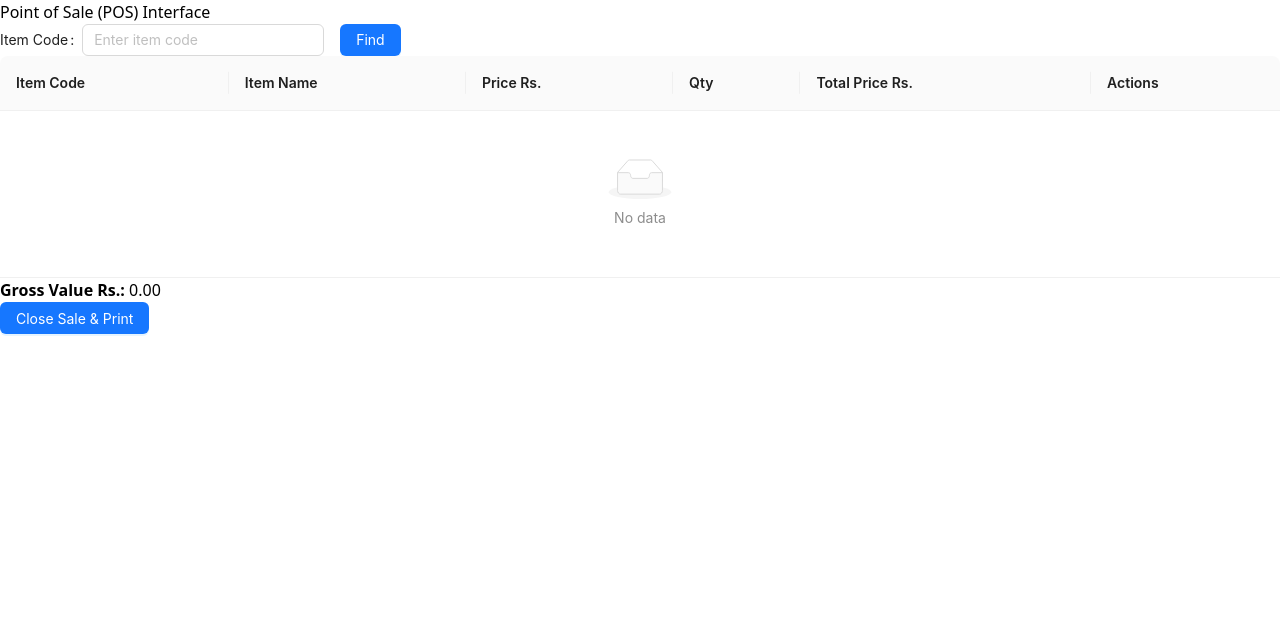
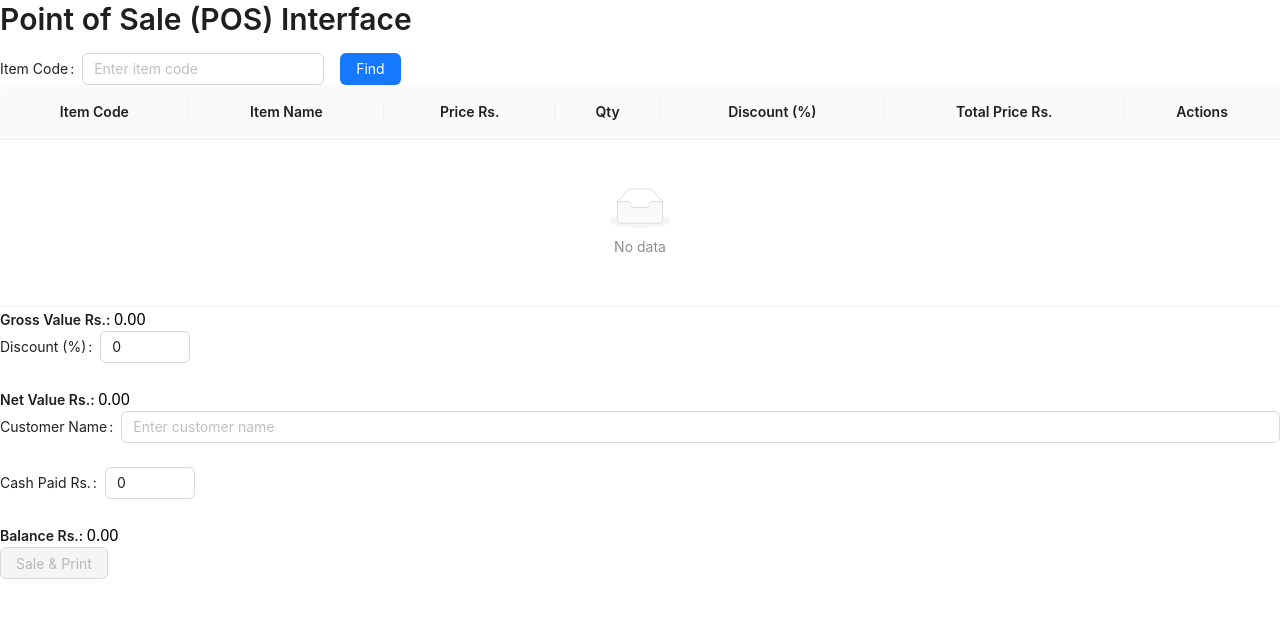
Before and after one commit to pasanMahela/tyre, a React (Vite) app in the folder client/: page /pos in a window 1280 px wide. Shown: the top 618 px of the page. Built offline with nearby package versions, Linux system fonts and the light colour scheme.

Commit message:
update pos page

```diff
--- a/client/package.json
+++ b/client/package.json
@@ -12,6 +12,7 @@
   "dependencies": {
     "antd": "^5.20.3",
     "axios": "^1.7.5",
+    "moment": "^2.30.1",
     "react": "^18.3.1",
     "react-dom": "^18.3.1",
     "react-icons": "^5.3.0",
--- a/client/src/pages/POS.jsx
+++ b/client/src/pages/POS.jsx
@@ -1,11 +1,19 @@
-import React, { useState } from 'react';
-import { Input, Button, Table, Form, InputNumber, message } from 'antd';
+import React, { useState, useEffect } from 'react';
+import { Input, Button, Table, Form, InputNumber, message, Typography } from 'antd';
 import axios from 'axios';
+import moment from 'moment';
+
+const { Title, Text } = Typography;
 
 function POS() {
   const [form] = Form.useForm();
   const [items, setItems] = useState([]);
   const [currentItem, setCurrentItem] = useState(null);
+  const [totalAmount, setTotalAmount] = useState(0);
+  const [discount, setDiscount] = useState(0);
+  const [netValue, setNetValue] = useState(0);
+  const [cashPaid, setCashPaid] = useState(0);
+  const [balance, setBalance] = useState(0);
 
   const handleSearch = async () => {
     const itemCode = form.getFieldValue('itemCode');
@@ -19,12 +27,16 @@ function POS() {
       const fetchedItem = response.data;
 
       if (!fetchedItem) {
-        message.error('Item not found.');
+        message.error('Wrong item number.');
         return;
       }
 
       setCurrentItem(fetchedItem);
-      form.setFieldsValue({ ...fetchedItem, quantity: 1 });
+      form.setFieldsValue({
+        quantity: 1,
+        discount: 0,
+        price: fetchedItem.retailPrice || 0
+      });
     } catch (error) {
       message.error('Error fetching item details.');
       console.error('Error fetching item:', error);
@@ -32,20 +44,43 @@ function POS() {
   };
 
   const handleAddItem = () => {
-    if (!currentItem) return;
-
-    const quantity = form.getFieldValue('quantity');
-    if (quantity <= 0) {
-      message.error('Quantity must be greater than 0.');
+    if (!currentItem) {
+      message.warning("No item selected.");
       return;
     }
+
+    const quantity = form.getFieldValue('quantity') || 1;
+    const discount = form.getFieldValue('discount') || 0;
+    const price = form.getFieldValue('price') || currentItem.retailPrice || 0;
+
+    if (quantity <= 0 || price <= 0) {
+      message.error('Price and quantity must be greater than 0.');
+      return;
+    }
+
+    // Check if stock is available
+    if (quantity > currentItem.currentStock) {
+      message.error('Insufficient stock available.');
+      return;
+    }
+
+    const totalPrice = quantity * price;
+    const discountedPrice = totalPrice - (totalPrice * discount / 100);
 
     const newItem = {
       ...currentItem,
       quantity,
-      totalPrice: quantity * currentItem.price,
+      discount,
+      totalPrice: discountedPrice,
+      price,
     };
-    setItems([...items, newItem]);
+
+    const updatedItems = [...items, newItem];
+    setItems(updatedItems);
+
+    const newTotalAmount = updatedItems.reduce((total, item) => total + item.totalPrice, 0);
+    setTotalAmount(newTotalAmount);
+    setNetValue(newTotalAmount); // Keep net value as the sum of all item prices (already discounted individually)
     form.resetFields();
     setCurrentItem(null);
   };
@@ -53,58 +88,99 @@ function POS() {
   const handleRemoveItem = (itemCode) => {
     const updatedItems = items.filter(item => item.itemCode !== itemCode);
     setItems(updatedItems);
+    const newTotalAmount = updatedItems.reduce((total, item) => total + item.totalPrice, 0);
+    setTotalAmount(newTotalAmount);
+    setNetValue(newTotalAmount); // Recalculate net value based on updated items
   };
+
+  const handleCashPaidChange = (value) => {
+    setCashPaid(value);
+    setBalance(value - netValue);
+  };
+
+  useEffect(() => {
+    const newNetValue = totalAmount - (totalAmount * discount / 100); // Apply global discount if needed
+    setNetValue(newNetValue);
+    setBalance(cashPaid - newNetValue);
+  }, [totalAmount, discount, cashPaid]);
 
   const columns = [
     {
       title: 'Item Code',
       dataIndex: 'itemCode',
       key: 'itemCode',
+      align: 'center',
     },
     {
       title: 'Item Name',
       dataIndex: 'itemName',
       key: 'itemName',
+      align: 'center',
     },
     {
       title: 'Price Rs.',
       dataIndex: 'price',
       key: 'price',
+      align: 'center',
+      render: (price) => <Text>{price.toFixed(2)}</Text>,
     },
     {
       title: 'Qty',
       dataIndex: 'quantity',
       key: 'quantity',
+      align: 'center',
+    },
+    {
+      title: 'Discount (%)',
+      dataIndex: 'discount',
+      key: 'discount',
+      align: 'center',
     },
     {
       title: 'Total Price Rs.',
       dataIndex: 'totalPrice',
       key: 'totalPrice',
+      align: 'center',
+      render: (totalPrice) => <Text>{totalPrice.toFixed(2)}</Text>,
     },
     {
       title: 'Actions',
       key: 'actions',
+      align: 'center',
       render: (_, record) => (
-        <Button type="link" onClick={() => handleRemoveItem(record.itemCode)}>
+        <Button type="link" danger onClick={() => handleRemoveItem(record.itemCode)}>
           Remove
         </Button>
       ),
     },
   ];
 
-  const totalAmount = items.reduce((total, item) => total + item.totalPrice, 0);
+  const handleCloseSale = async () => {
+    if (cashPaid < netValue) {
+      message.error('Insufficient payment.');
+      return;
+    }
 
-  const handleCloseSale = async () => {
     try {
       const saleData = {
         items,
         totalAmount,
-        // Add more fields as required, like customer details, payment method, etc.
+        discount,
+        netValue,
+        cashPaid,
+        balance,
+        date: moment().format('YYYY-MM-DD'),
       };
 
       await axios.post('http://localhost:5000/api/sales', saleData);
       message.success('Sale completed successfully!');
       setItems([]); // Clear the cart
+      form.resetFields();
+      setTotalAmount(0);
+      setDiscount(0);
+      setNetValue(0);
+      setCashPaid(0);
+      setBalance(0);
     } catch (error) {
       message.error('Error closing sale.');
       console.error('Error closing sale:', error);
@@ -112,24 +188,34 @@ function POS() {
   };
 
   return (
-    <div className="max-w-4xl mx-auto p-6 bg-white rounded-lg shadow-md">
-      <h2 className="text-center text-2xl mb-4">Point of Sale (POS) Interface</h2>
+    <div className="max-w-4xl mx-auto p-6 bg-white rounded-lg shadow-lg">
+      <Title level={2} className="text-center mb-6 text-indigo-600">
+        Point of Sale (POS) Interface
+      </Title>
 
-      <Form form={form} layout="inline" className="mb-4">
+      <Form form={form} layout="inline" className="mb-4 space-x-4">
         <Form.Item name="itemCode" label="Item Code">
-          <Input placeholder="Enter item code" />
+          <Input placeholder="Enter item code" className="rounded-md" />
         </Form.Item>
-        <Button onClick={handleSearch} type="primary">Find</Button>
+        <Button onClick={handleSearch} type="primary" className="rounded-md bg-indigo-500 hover:bg-indigo-600">
+          Find
+        </Button>
 
         {currentItem && (
           <>
             <Form.Item name="itemName" label="Item Name">
-              <Input disabled />
+              <Input disabled value={currentItem.itemName} className="rounded-md" />
+            </Form.Item>
+            <Form.Item label="Price Rs.">
+              <InputNumber min={1} value={currentItem.retailPrice} name="price" />
             </Form.Item>
             <Form.Item name="quantity" label="Qty">
-              <InputNumber min={1} />
+              <InputNumber min={1} className="rounded-md" />
             </Form.Item>
-            <Button type="primary" onClick={handleAddItem}>
+            <Form.Item name="discount" label="Discount (%)">
+              <InputNumber min={0} max={100} className="rounded-md" />
+            </Form.Item>
+            <Button type="primary" onClick={handleAddItem} className="rounded-md bg-indigo-500 hover:bg-indigo-600">
               Add
             </Button>
           </>
@@ -138,16 +224,38 @@ function POS() {
 
       <Table dataSource={items} columns={columns} rowKey="itemCode" pagination={false} />
 
-      <div className="mt-4">
-        <div className="text-xl mb-2">
-          <strong>Gross Value Rs.: </strong>
-          {totalAmount.toFixed(2)}
+      <div className="mt-6">
+        <div className="mb-4 text-lg">
+          <Text strong>Gross Value Rs.: </Text>{totalAmount ? totalAmount.toFixed(2) : '0.00'}
         </div>
 
-        {/* Additional summary details go here */}
+        <Form.Item label="Discount (%)">
+          <InputNumber value={discount} onChange={setDiscount} className="rounded-md" />
+        </Form.Item>
 
-        <Button type="primary" className="mt-2" onClick={handleCloseSale}>
-          Close Sale & Print
+        <div className="mb-4 text-lg">
+          <Text strong>Net Value Rs.: </Text>{netValue ? netValue.toFixed(2) : '0.00'}
+        </div>
+
+        <Form.Item label="Customer Name">
+          <Input placeholder="Enter customer name" className="rounded-md" />
+        </Form.Item>
+
+        <Form.Item label="Cash Paid Rs.">
+          <InputNumber value={cashPaid} onChange={handleCashPaidChange} className="rounded-md" />
+        </Form.Item>
+
+        <div className="mb-4 text-lg">
+          <Text strong>Balance Rs.: </Text>{balance ? balance.toFixed(2) : '0.00'}
+        </div>
+
+        <Button
+          onClick={handleCloseSale}
+          type="primary"
+          disabled={items.length === 0}
+          className="rounded-md bg-indigo-500 hover:bg-indigo-600"
+        >
+          Sale & Print
         </Button>
       </div>
     </div>
```
Also changed, not shown: 2 other files (tests, documents, lock files or other folders).
